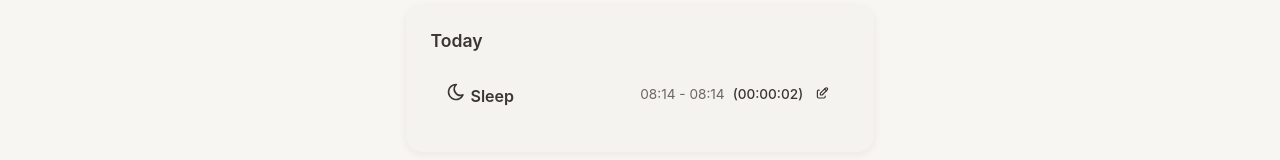
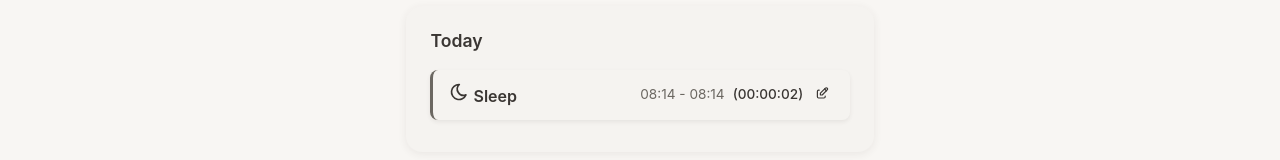
Before and after one commit to flisnes/amme-app, a React (Vite) app: page / in a window 1280 px wide. Both pictures are taken after a click on the button "Start Sleep". Shown: the part 234-394 px from the top of the page. Built offline with nearby package versions, Linux system fonts and the light colour scheme.

Commit message:
Highlight current ongoing activity in the log

```diff
--- a/src/App.css
+++ b/src/App.css
@@ -252,6 +252,12 @@
 
 .activity-item:last-child {
   border-bottom: none;
+}
+
+.activity-item.ongoing {
+  border-left: 3px solid var(--accent-feeding-text);
+  background: var(--accent-feeding);
+  box-shadow: 0 1px 3px var(--shadow);
 }
 
 .activity-item:not(.editing) {
@@ -1115,6 +1121,13 @@
   color: var(--text-primary);
 }
 
+/* Professional theme - ongoing activity highlighting */
+:root[data-color-theme="professional"] .activity-item.ongoing {
+  border-left: 3px solid var(--text-secondary);
+  background: var(--bg-secondary);
+  box-shadow: 0 2px 4px var(--shadow);
+}
+
 /* About modal */
 .about-modal {
   position: fixed;
--- a/src/components/ActivityItem.tsx
+++ b/src/components/ActivityItem.tsx
@@ -52,7 +52,7 @@ export const ActivityItem = ({
 }: ActivityItemProps) => {
   return (
     <div
-      className={`activity-item ${touchState.gestureType === 'activity-swipe' && touchState.activityId === activity.id ? 'swiping' : ''}`}
+      className={`activity-item ${!activity.endTime ? 'ongoing' : ''} ${touchState.gestureType === 'activity-swipe' && touchState.activityId === activity.id ? 'swiping' : ''}`}
       data-activity-id={activity.id}
       style={{
         transform: getSwipeTransform(activity.id),
```
